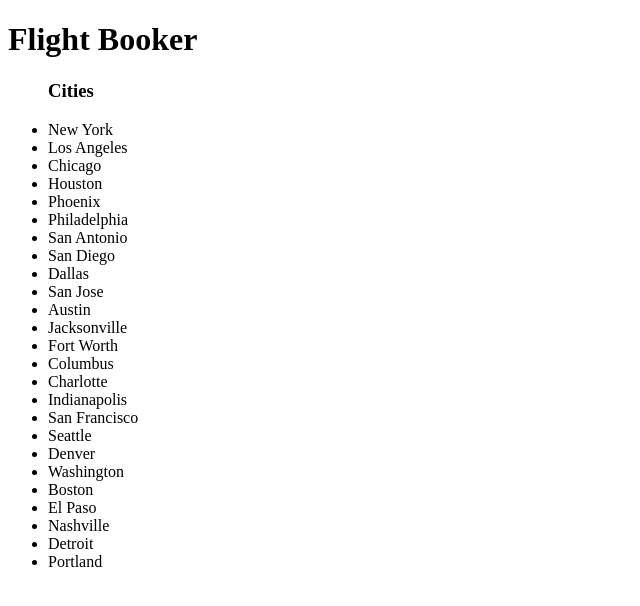
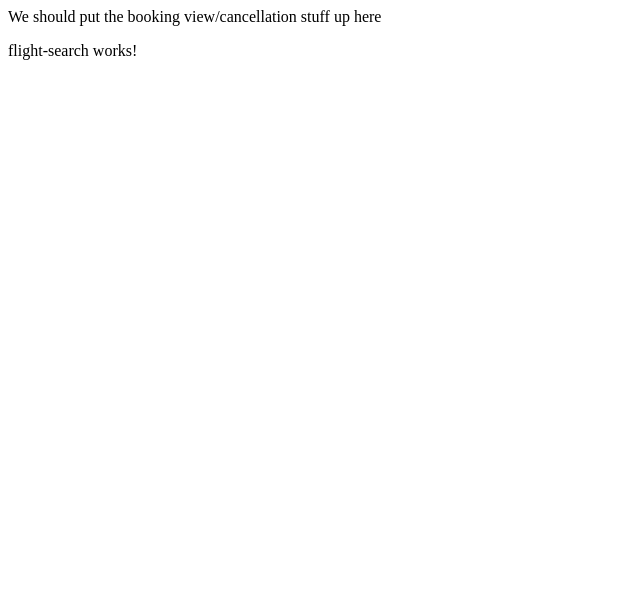
Before and after one commit to APettit98/SWE632-Project, an Angular app in the folder flight-booker/: page / in a window 1280 px wide. Shown: the top 606 px of the page, without its empty margins (0-640 px from the left). Built offline with nearby package versions, Linux system fonts and the light colour scheme.

Commit message:
Add routing

```diff
--- a/flight-booker/src/app/app.component.html
+++ b/flight-booker/src/app/app.component.html
@@ -1,7 +1,8 @@
-<h1>{{ title }}</h1>
-<ul>
-  <h3>Cities</h3>
-  <li *ngFor="let city of cities">
-    {{ city }}
-  </li>
-</ul>
+<header>
+  <nav>
+    <a>We should put the booking view/cancellation stuff up here</a>
+  </nav>
+</header>
+<main>
+  <router-outlet></router-outlet>
+</main>
--- a/flight-booker/src/app/app.component.ts
+++ b/flight-booker/src/app/app.component.ts
@@ -1,16 +1,12 @@
 import { Component } from '@angular/core';
 import { RouterOutlet } from '@angular/router';
-import { NgFor } from '@angular/common';
-import * as flightData from './flightData.json';
 
 @Component({
   selector: 'app-root',
   standalone: true,
-  imports: [RouterOutlet, NgFor],
+  imports: [RouterOutlet],
   templateUrl: './app.component.html',
   styleUrl: './app.component.css'
 })
 export class AppComponent {
-  title = 'Flight Booker';
-  cities = flightData.cities;
 }
--- a/flight-booker/src/app/app.routes.ts
+++ b/flight-booker/src/app/app.routes.ts
@@ -1,3 +1,14 @@
 import { Routes } from '@angular/router';
+import { FlightSearchComponent } from './flight-search/flight-search.component';
+import { FlightSelectorComponent } from './flight-selector/flight-selector.component';
 
-export const routes: Routes = [];
+export const routes: Routes = [
+    {
+        path: '',
+        component: FlightSearchComponent
+    },
+    {
+        path: 'select',
+        component: FlightSelectorComponent
+    }
+];
```
